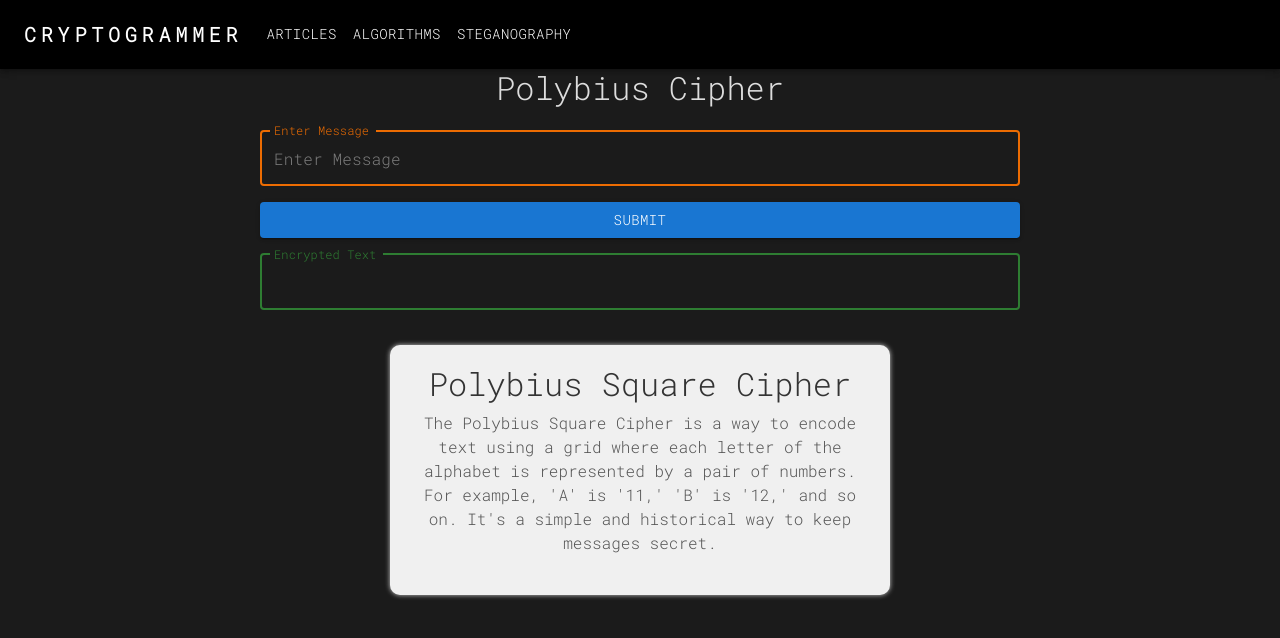
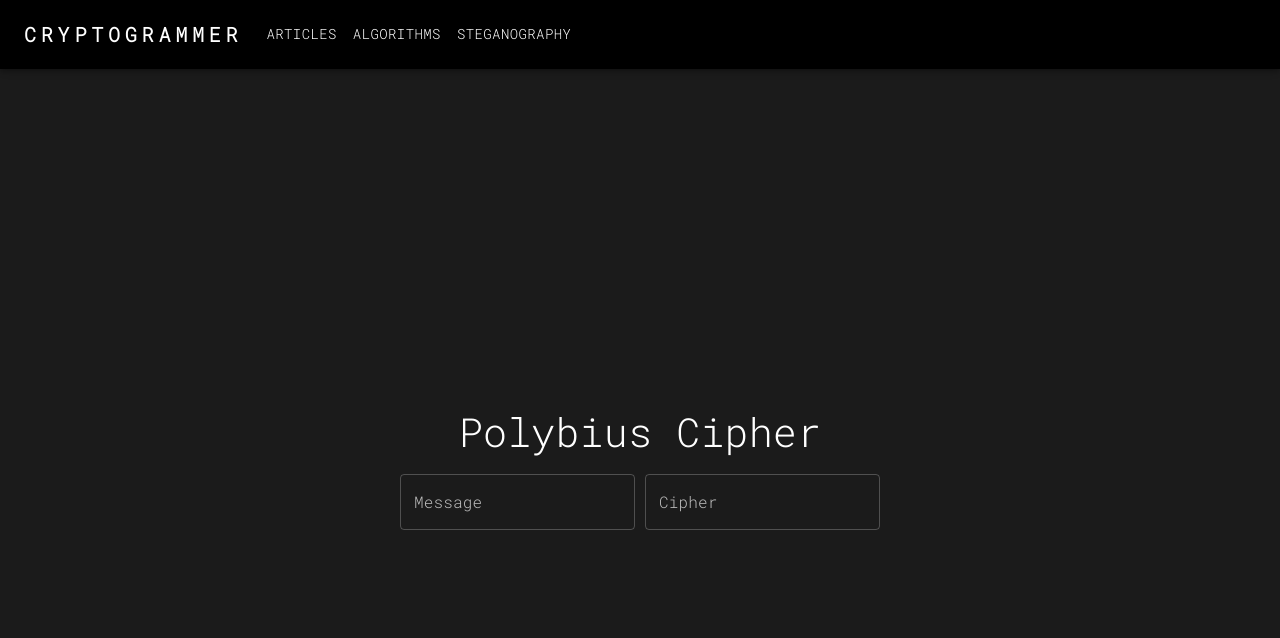
Before and after one commit to shadowasphodel2919/Cryptogrammer, a React (Create React App) app: page /algorithms/polybiusCipher in a window 1280 px wide. Shown: the top 638 px of the page. Built offline with nearby package versions, Linux system fonts and the light colour scheme.

Commit message:
Fixed polybius

```diff
--- /dev/null
+++ b/src/Algos/Polybius.jsx
@@ -0,0 +1,97 @@
+import { useState, useEffect } from "react";
+import TextField from "@mui/material/TextField";
+import CssBaseline from '@mui/material/CssBaseline';
+import { createTheme, ThemeProvider, styled } from '@mui/material/styles';
+
+const theme = createTheme({
+  palette: {
+    mode: 'dark',
+  },
+});
+const Container = styled('div')({
+  display: 'flex',
+  flexDirection: 'column',
+  alignItems: 'center',
+  justifyContent: 'center',
+  height: '100vh',
+  gap: 10,
+});
+const Main = styled('div')({
+  display: 'flex',
+  flexDirection: 'row',
+  alignItems: 'center',
+  justifyContent: 'center',
+  gap: 10,
+});
+
+const PolybiusCipher = () => {
+  const [plaintext, setPlaintext] = useState("");
+  const [cipherText, setCipherText] = useState("");
+
+  const polybiusGrid = [
+    ['A', 'B', 'C', 'D', 'E'],
+    ['F', 'G', 'H', 'I', 'K'], // Note: J and I are often combined in the same cell
+    ['L', 'M', 'N', 'O', 'P'],
+    ['Q', 'R', 'S', 'T', 'U'],
+    ['V', 'W', 'X', 'Y', 'Z']
+  ];
+
+  function onMessageChange(txt){
+    setPlaintext(txt);
+    let c1 = encode(txt);
+    setCipherText(c1);
+  }
+
+  const encode = (txt) => {
+    const upperCaseInput = txt.toUpperCase();
+    // Function to find the coordinates of a letter in the Polybius Square
+    function findCoordinates(letter) {
+      for (let i = 0; i < 5; i++) {
+        for (let j = 0; j < 5; j++) {
+          if (polybiusGrid[i][j] === letter) {
+            return [i + 1, j + 1]; // Adding 1 to make coordinates 1-indexed
+          }
+        }
+      }
+    }
+    // Process each character in the input string
+    const cipheredResult = upperCaseInput
+      .split('')
+      .map(char => {
+        if (char === 'J') char = 'I'; // Combine J and I
+        if (char === ' ') return ' '; // Ignore spaces
+
+        const [row, col] = findCoordinates(char);
+        return `${row}${col}`;
+      })
+      .join(' ');
+
+      return cipheredResult;
+  };
+  return (
+    <>
+    <ThemeProvider theme={theme}>
+        <CssBaseline />
+        <Container>
+          <h1>Polybius Cipher</h1>
+          <Main>
+            <TextField
+              placeholder="Enter Message"
+              label="Message"
+              value={plaintext}
+              type="text"
+              onChange={(e)=>onMessageChange(e.target.value)}
+            />
+            <TextField
+              placeholder="Enter Cipher"
+              label="Cipher"
+              value={cipherText}
+            />
+          </Main>
+        </Container>
+      </ThemeProvider>
+    </>
+  );
+};
+
+export default PolybiusCipher;
--- a/src/Algos/PolybiusCipher.jsx
+++ /dev/null
@@ -1,216 +0,0 @@
-// import Button from "react-bootstrap/Button";
-import Form from "react-bootstrap/Form";
-import { useState, useEffect } from "react";
-import TextField from "@mui/material/TextField";
-import Button from "@mui/material/Button";
-
-const PolybiusCipher = () => {
-  const [plaintext, setPlaintext] = useState("");
-  const [cipherText, setCipherText] = useState("");
-
-  const polybiusSquare = {
-    a: "11",
-    b: "12",
-    c: "13",
-    d: "14",
-    e: "15",
-    f: "21",
-    g: "22",
-    h: "23",
-    i: "24",
-    j: "24",
-    k: "25",
-    l: "31",
-    m: "32",
-    n: "33",
-    o: "34",
-    p: "35",
-    q: "41",
-    r: "42",
-    s: "43",
-    t: "44",
-    u: "45",
-    v: "51",
-    w: "52",
-    x: "53",
-    y: "54",
-    z: "55",
-  };
-
-  const encodeText = (e) => {
-    e.preventDefault();
-    let encodedText = "";
-    const text = plaintext.toLowerCase();
-
-    for (let char of text) {
-      if (char === " ") {
-        encodedText += " ";
-      } else if (polybiusSquare[char]) {
-        encodedText += polybiusSquare[char] + " ";
-      }
-    }
-    setCipherText(encodedText);
-  };
-
-  const styles = {
-    container: {
-      backgroundColor: "#f0f0f0",
-      borderRadius: "10px",
-      padding: "20px",
-      boxShadow: "0 0px 5px #cccccc",
-      width: "500px",
-      height: "250px",
-      // margin: "20px",
-      textAlign: "center",
-    },
-    h2: {
-      color: "#333",
-    },
-    p: {
-      color: "#555",
-      // margin: "15px 0",
-    },
-    main_container: {
-      display: "flex",
-      justifyContent:'center',
-      alignItems:'center',
-      marginTop: "-40px",
-      flexDirection: "column",
-      padding:'20px',
-    },
-    sub_container: {
-      display: "flex",
-      flexDirection: "column",
-      height: "250px",
-      justifyContent: "space-evenly",
-      width: "800px",
-      padding: "20px",
-    },
-  };
-  const inputColor = {
-    color: "white", // Change 'blue' to the desired color
-  };
-  const outlineColor = {
-    borderColor: "white", // Change 'red' to the desired color
-  };
-
-  if (window.matchMedia("(max-width: 768px)").matches) {
-    styles.container.height = "300px";
-    styles.main_container.flexDirection = "column";
-    styles.sub_container.width = "100%";
-    styles.sub_container.marginTop = "30px";
-    styles.container.width = "100%";
-  }
-
-  return (
-    // <div>
-    //   <h1>Polybius Square Cipher</h1>
-    //   <div>
-    //     <textarea
-    //       placeholder="Enter plaintext"
-    //       value={plaintext}
-    //       onChange={(e) => setPlaintext(e.target.value)}
-    //     ></textarea>
-    //   </div>
-    //   <button onClick={encodeText}>Encode</button>
-    //   <div>
-    //     <textarea
-    //       placeholder="Ciphered Text"
-    //       value={cipherText}
-    //       readOnly
-    //     ></textarea>
-    //   </div>
-    // </div>
-
-    <>
-      <h2>Polybius Cipher</h2>
-
-      <div style={styles.main_container}>
-        <div style={styles.sub_container}>
-          <TextField
-            label="Enter Message"
-            variant="outlined"
-            id="filled-basic"
-            type="text"
-            onChange={(e) => setPlaintext(e.target.value)}
-            placeholder="Enter Message"
-            color="warning"
-            focused
-            InputProps={{
-              style: {
-                ...inputColor,
-                notchedOutline: outlineColor,
-              },
-            }}
-          />
-
-          <Button
-            variant="contained"
-            color="primary"
-            onClick={(e) => encodeText(e)}
-            size="medium"
-          >
-            Submit
-          </Button>
-          <TextField
-            label="Encrypted Text"
-            variant="outlined"
-            type="text"
-            value={cipherText}
-            readOnly
-            color="success"
-            focused
-            InputProps={{
-              style: inputColor,
-            }}
-          />
-        </div>
-        <div style={styles.container}>
-          <h2 style={styles.h2}>Polybius Square Cipher</h2>
-          <p style={styles.p}>
-            The Polybius Square Cipher is a way to encode text using a grid
-            where each letter of the alphabet is represented by a pair of
-            numbers. For example, 'A' is '11,' 'B' is '12,' and so on. It's a
-            simple and historical way to keep messages secret.
-          </p>
-        </div>
-      </div>
-
-      {/* <Form>
-        <Form.Group className="mb-3" controlId="message">
-          <Form.Label>Plain Text</Form.Label>
-          <Form.Control
-            type="text"
-            onChange={(e) => setPlaintext(e.target.value)}
-            placeholder="Enter Message"
-          />
-        </Form.Group>
-        <Button variant="primary" type="submit" onClick={(e) => encodeText(e)}>
-          Submit
-        </Button>
-        <Form.Group className="mb-3" controlId="cipher">
-          <Form.Label>Cipher Text</Form.Label>
-          <Form.Control
-            type="text"
-            value={cipherText}
-            placeholder="Encrypted Text"
-            readOnly
-          />
-        </Form.Group>
-      </Form> */}
-
-      {/* <div
-        style={{
-          display: "flex",
-          justifyContent: "center",
-          alignItems: "center",
-        }}
-      >
-
-      </div> */}
-      {/* <Table data={table} /> */}
-    </>
-  );
-};
-
-export default PolybiusCipher;
--- a/src/App.js
+++ b/src/App.js
@@ -14,7 +14,7 @@ import { Beaufort } from './Algos/Beaufort';
 import { RSA } from './Algos/RSA';
 import LsbSteganography from './Algos/LsbSteganography';
 import { Affine } from './Algos/Affine';
-import PolybiusCipher from './Algos/PolybiusCipher';
+import PolybiusCipher from './Algos/Polybius.jsx';
 
 function App() {
   return (
```
